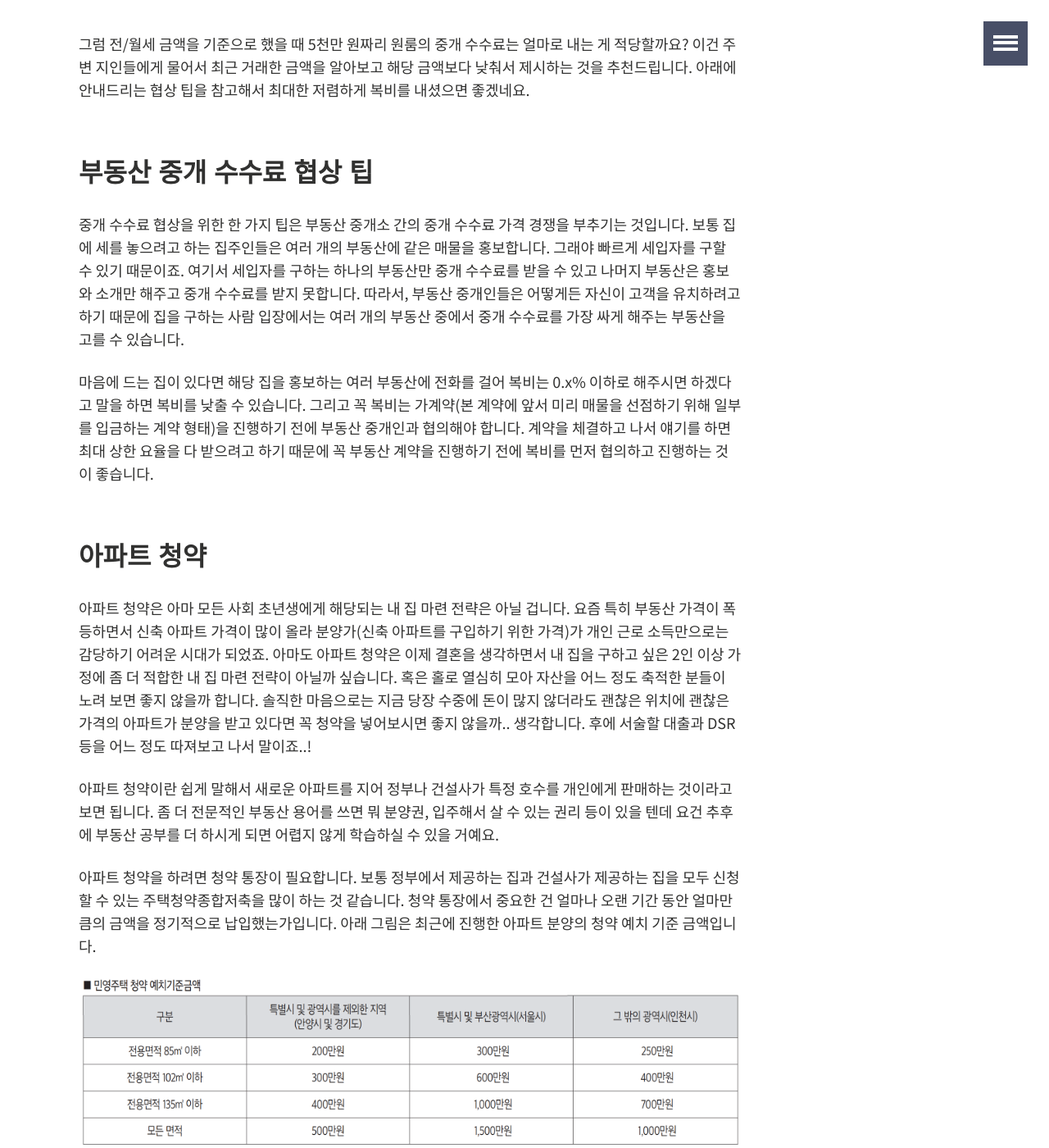
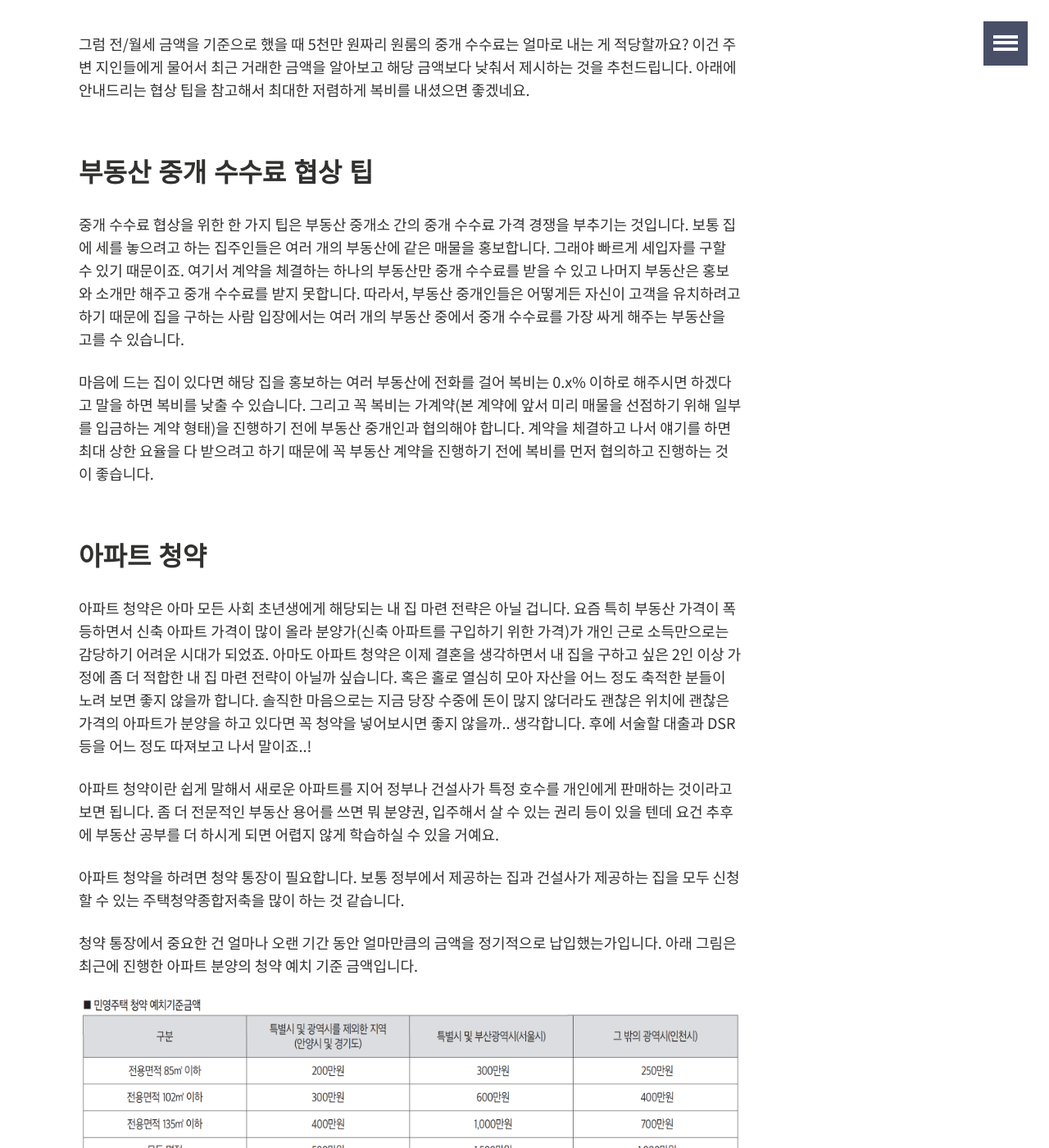
Before and after one commit to joshua1988/joshua1988.github.io, a Jekyll site: the page built from _posts/life/2022-02-02-real-estate-for-young.md, in a window 1280 px wide and 1400 px high, scrolled down 2845 px. Shown: the whole window at 82% size. Built offline with Jekyll 4.4.1, drawn with Linux system fonts in a browser that asks for light colours; comment, search, counter and statistics services are not loaded; some of the changed text lies outside the part shown.

Commit message:
polish the contents

```diff
--- a/_posts/life/2022-02-02-real-estate-for-young.md
+++ b/_posts/life/2022-02-02-real-estate-for-young.md
@@ -71,24 +71,26 @@
 
 ## 부동산 중개 수수료 협상 팁
 
-중개 수수료 협상을 위한 한 가지 팁은 부동산 중개소 간의 중개 수수료 가격 경쟁을 부추기는 것입니다. 보통 집에 세를 놓으려고 하는 집주인들은 여러 개의 부동산에 같은 매물을 홍보합니다. 그래야 빠르게 세입자를 구할 수 있기 때문이죠. 여기서 세입자를 구하는 하나의 부동산만 중개 수수료를 받을 수 있고 나머지 부동산은 홍보와 소개만 해주고 중개 수수료를 받지 못합니다. 따라서, 부동산 중개인들은 어떻게든 자신이 고객을 유치하려고 하기 때문에 집을 구하는 사람 입장에서는 여러 개의 부동산 중에서 중개 수수료를 가장 싸게 해주는 부동산을 고를 수 있습니다.
+중개 수수료 협상을 위한 한 가지 팁은 부동산 중개소 간의 중개 수수료 가격 경쟁을 부추기는 것입니다. 보통 집에 세를 놓으려고 하는 집주인들은 여러 개의 부동산에 같은 매물을 홍보합니다. 그래야 빠르게 세입자를 구할 수 있기 때문이죠. 여기서 계약을 체결하는 하나의 부동산만 중개 수수료를 받을 수 있고 나머지 부동산은 홍보와 소개만 해주고 중개 수수료를 받지 못합니다. 따라서, 부동산 중개인들은 어떻게든 자신이 고객을 유치하려고 하기 때문에 집을 구하는 사람 입장에서는 여러 개의 부동산 중에서 중개 수수료를 가장 싸게 해주는 부동산을 고를 수 있습니다.
 
 마음에 드는 집이 있다면 해당 집을 홍보하는 여러 부동산에 전화를 걸어 복비는 0.x% 이하로 해주시면 하겠다고 말을 하면 복비를 낮출 수 있습니다. 그리고 꼭 복비는 가계약(본 계약에 앞서 미리 매물을 선점하기 위해 일부를 입금하는 계약 형태)을 진행하기 전에 부동산 중개인과 협의해야 합니다. 계약을 체결하고 나서 얘기를 하면 최대 상한 요율을 다 받으려고 하기 때문에 꼭 부동산 계약을 진행하기 전에 복비를 먼저 협의하고 진행하는 것이 좋습니다.
 
 ## 아파트 청약
 
-아파트 청약은 아마 모든 사회 초년생에게 해당되는 내 집 마련 전략은 아닐 겁니다. 요즘 특히 부동산 가격이 폭등하면서 신축 아파트 가격이 많이 올라 분양가(신축 아파트를 구입하기 위한 가격)가 개인 근로 소득만으로는 감당하기 어려운 시대가 되었죠. 아마도 아파트 청약은 이제 결혼을 생각하면서 내 집을 구하고 싶은 2인 이상 가정에 좀 더 적합한 내 집 마련 전략이 아닐까 싶습니다. 혹은 홀로 열심히 모아 자산을 어느 정도 축적한 분들이 노려 보면 좋지 않을까 합니다. 솔직한 마음으로는 지금 당장 수중에 돈이 많지 않더라도 괜찮은 위치에 괜찮은 가격의 아파트가 분양을 받고 있다면 꼭 청약을 넣어보시면 좋지 않을까.. 생각합니다. 후에 서술할 대출과 DSR 등을 어느 정도 따져보고 나서 말이죠..!
+아파트 청약은 아마 모든 사회 초년생에게 해당되는 내 집 마련 전략은 아닐 겁니다. 요즘 특히 부동산 가격이 폭등하면서 신축 아파트 가격이 많이 올라 분양가(신축 아파트를 구입하기 위한 가격)가 개인 근로 소득만으로는 감당하기 어려운 시대가 되었죠. 아마도 아파트 청약은 이제 결혼을 생각하면서 내 집을 구하고 싶은 2인 이상 가정에 좀 더 적합한 내 집 마련 전략이 아닐까 싶습니다. 혹은 홀로 열심히 모아 자산을 어느 정도 축적한 분들이 노려 보면 좋지 않을까 합니다. 솔직한 마음으로는 지금 당장 수중에 돈이 많지 않더라도 괜찮은 위치에 괜찮은 가격의 아파트가 분양을 하고 있다면 꼭 청약을 넣어보시면 좋지 않을까.. 생각합니다. 후에 서술할 대출과 DSR 등을 어느 정도 따져보고 나서 말이죠..!
 
 아파트 청약이란 쉽게 말해서 새로운 아파트를 지어 정부나 건설사가 특정 호수를 개인에게 판매하는 것이라고 보면 됩니다. 좀 더 전문적인 부동산 용어를 쓰면 뭐 분양권, 입주해서 살 수 있는 권리 등이 있을 텐데 요건 추후에 부동산 공부를 더 하시게 되면 어렵지 않게 학습하실 수 있을 거예요.
 
-아파트 청약을 하려면 청약 통장이 필요합니다. 보통 정부에서 제공하는 집과 건설사가 제공하는 집을 모두 신청할 수 있는 주택청약종합저축을 많이 하는 것 같습니다. 청약 통장에서 중요한 건 얼마나 오랜 기간 동안 얼마만큼의 금액을 정기적으로 납입했는가입니다. 아래 그림은 최근에 진행한 아파트 분양의 청약 예치 기준 금액입니다.
+아파트 청약을 하려면 청약 통장이 필요합니다. 보통 정부에서 제공하는 집과 건설사가 제공하는 집을 모두 신청할 수 있는 주택청약종합저축을 많이 하는 것 같습니다.
+
+청약 통장에서 중요한 건 얼마나 오랜 기간 동안 얼마만큼의 금액을 정기적으로 납입했는가입니다. 아래 그림은 최근에 진행한 아파트 분양의 청약 예치 기준 금액입니다.
 
 <figure>
 	<img src="{{ site.url }}/images/posts/life/realestate/deposit.png">
 	<figcaption>2022년 경기도 xx아파트 청약예치기준금액</figcaption>
 </figure>
 
-현재 본인이 거주하고 있는 지역 기준으로 청약 통장에 얼마가 있어야 청약을 신청할 수 있는지를 보여주고 있습니다. 위의 금액만 충족한다면 청약을 신청할 수 있는 자격이 주어집니다. 여기서 당첨 확률을 높이기 위해 좀 더 세부적으로 들어가자면 [무주택기간, 부양가족, 청약통장 가입 기간 등으로 가점을 계산](http://nhuf.molit.go.kr/FP/FP07/FP0702/FP070207.jsp)해야 하는데 아마 이 글을 읽고 계시는 사회 초년생 분들께는 거의 해당 사항이 없을 테니 위와 같이 청약을 신청할 수 있는 기준 금액만 만들어 놓으시면 됩니다.
+현재 본인이 거주하고 있는 지역 기준으로 청약 통장에 얼마가 있어야 청약을 신청할 수 있는지를 보여주고 있습니다. 위의 금액만 충족한다면 청약을 신청할 수 있는 자격이 주어집니다. 여기서 당첨 확률을 높이기 위해 좀 더 세부적으로 들어가자면 [무주택기간, 부양가족, 청약통장 가입 기간 등으로 가점을 계산](http://nhuf.molit.go.kr/FP/FP07/FP0702/FP070207.jsp)해야 하는데 아마 이 글을 읽고 계시는 사회 초년생 분들은 거의 해당 사항이 없을 테니 위와 같이 청약을 신청할 수 있는 기준 금액만 만들어 놓으시면 됩니다.
 
 ## 사회 초년생을 위한 아파트 청약 팁
 
@@ -107,7 +109,7 @@
 	<figcaption>특별공급 개정안 관련 기사 - MTN 뉴스</figcaption>
 </figure>
 
-여기서 말하는 민영 주택이란 앞서 아파트를 정부나 건설사가 공급한다고 했는데 건설사가 공급하는 주택을 민영 주택이라고 합니다. 그리고 특별 공급은 아파트 청약을 진행할 때 혜택을 받을 수 있는 여러 가지 청약 유형을 의미하는데 생애최초는 생애 처음으로 아파트를 구매하는 경우를 의미하고, 신혼부부는 7년 이내의 신혼부부를 의미합니다.
+여기서 말하는 민영 주택이란 현대, 삼성, GS, 포스코 건설 등 민간 건설사가 공급하는 주택을 민영 주택이라고 합니다. 그리고 특별 공급은 아파트 청약을 진행할 때 혜택을 받을 수 있는 여러 가지 청약 유형을 의미하는데 생애최초는 생애 처음으로 아파트를 구매하는 경우를 의미하고, 신혼부부는 7년 이내의 신혼부부를 의미합니다.
 
 기존에는 생애최초 특별 공급이 미혼 싱글이 신청하기 어려운 조건으로 진행되었지만 이제는 아래와 같이 3억 3천 이하의 부동산 자산 요건만 충족한다면 추첨제로 신청할 수 있게 되었습니다.
 
```
Also changed, not shown: other parts of _posts/life/2022-02-02-real-estate-for-young.md (+4 -4 lines).
